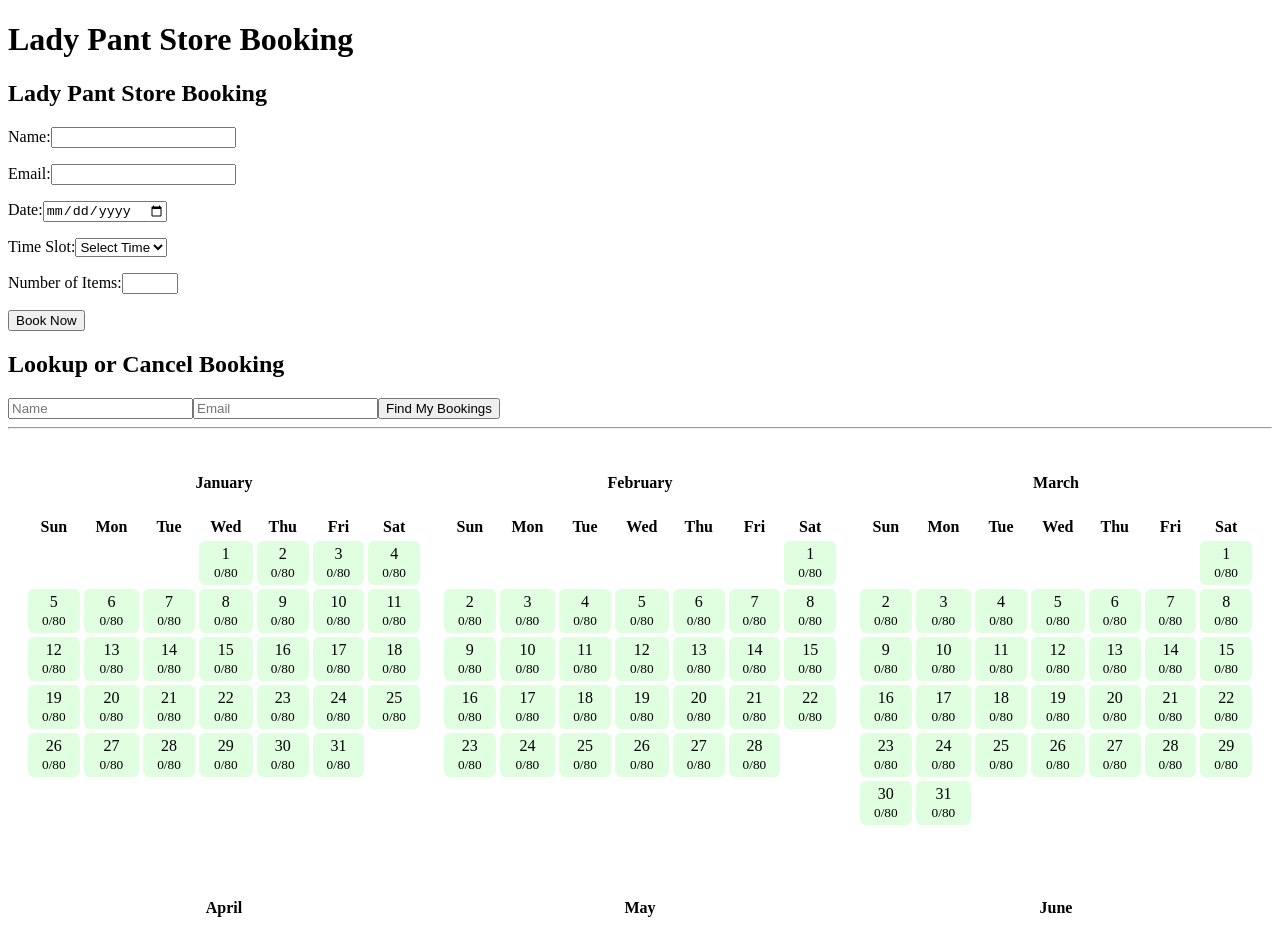
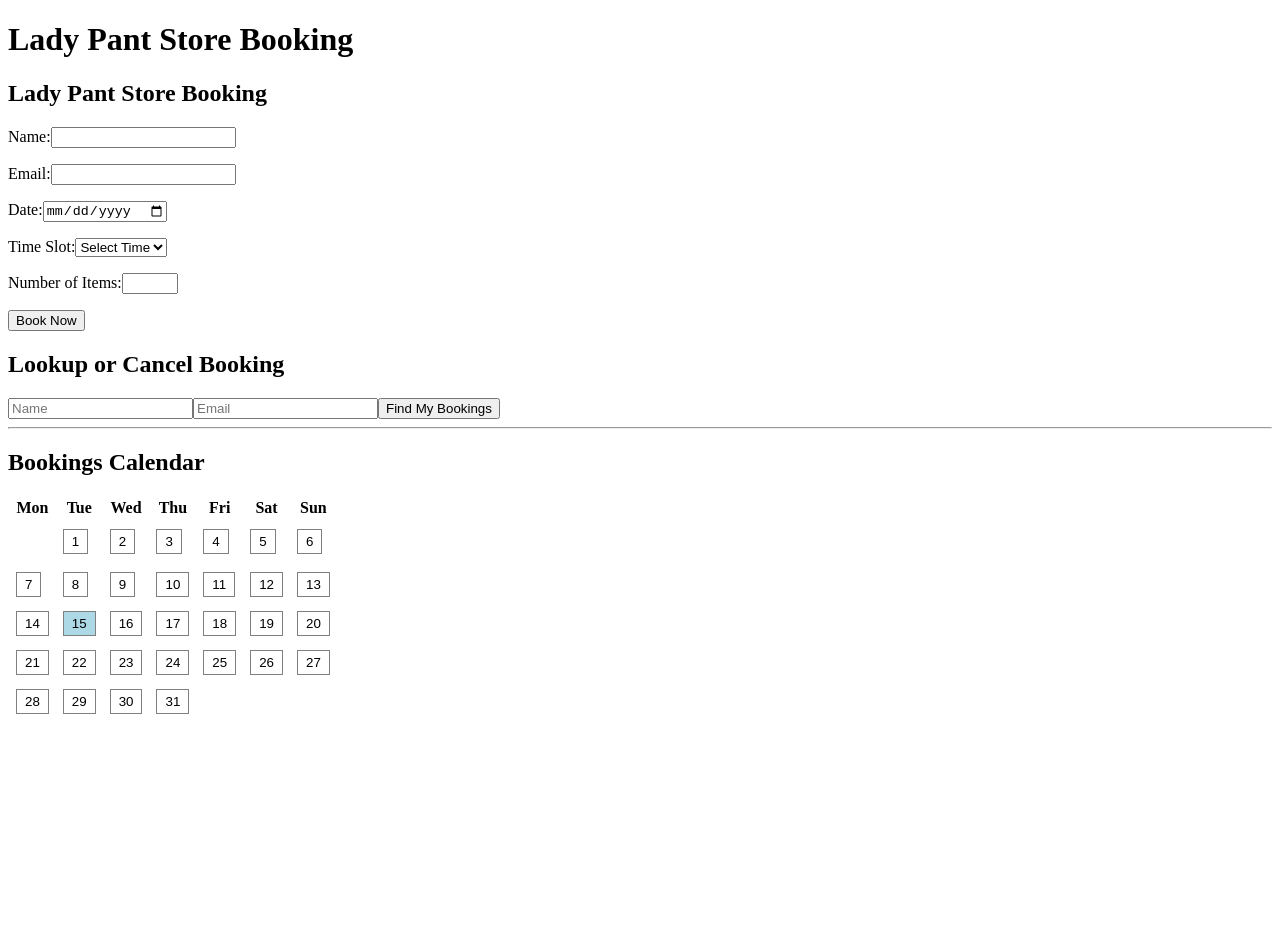
Before and after one commit to Barry-byte-cyber/Lady-Store-Booking-Finally, a React (Vite) app: page / in a window 1280 px wide. Shown: the top 943 px of the page. After the commit the page ends 800 px from the top, so only its background shows below. Built offline with nearby package versions, Linux system fonts and the light colour scheme.

Commit message:
Fix: AdminView dropdown bookings by date

```diff
--- a/src/Components/AdminView.jsx
+++ b/src/Components/AdminView.jsx
@@ -8,9 +8,9 @@ const AdminView = () => {
 
   const bookings = JSON.parse(localStorage.getItem("bookings")) || [];
 
-  const filteredBookings = selectedDate
-    ? bookings.filter((b) => b.date === selectedDate)
-    : [];
+  const filteredBookings = bookings.filter(
+    (b) => selectedDate && b.date === selectedDate
+  );
 
   const handleLogout = () => {
     localStorage.removeItem("isAuthenticated");
@@ -23,37 +23,42 @@ const AdminView = () => {
         <h2 className="text-2xl font-bold">Admin View – Bookings Calendar</h2>
         <button
           onClick={handleLogout}
-          className="bg-red-500 text-white px-4 py-2 rounded hover:bg-red-600"
+          className="bg-red-500 text-white px-4 py-1 rounded hover:bg-red-600"
         >
           Logout
         </button>
       </div>
 
-      <div className="mb-6">
-        <CalendarView onDateClick={(date) => setSelectedDate(date)} />
-      </div>
+      <CalendarView onDateClick={(date) => setSelectedDate(date)} />
 
       {selectedDate && (
         <div className="mt-6">
           <h3 className="text-xl font-semibold mb-2">
-            Bookings for {selectedDate}
+            Bookings for {selectedDate}:
           </h3>
-          {filteredBookings.length > 0 ? (
-            <ul className="space-y-2">
-              {filteredBookings.map((b, index) => (
-                <li
-                  key={index}
-                  className="border p-3 rounded shadow-sm bg-white"
-                >
-                  <p><strong>Name:</strong> {b.name}</p>
-                  <p><strong>Email:</strong> {b.email}</p>
-                  <p><strong>Time:</strong> {b.time}</p>
-                  <p><strong>Items:</strong> {b.items}</p>
-                </li>
-              ))}
-            </ul>
+          {filteredBookings.length === 0 ? (
+            <p>No bookings for this date.</p>
           ) : (
-            <p>No bookings for this date.</p>
+            <table className="w-full table-auto border-collapse mt-2">
+              <thead>
+                <tr>
+                  <th className="border px-2 py-1">Name</th>
+                  <th className="border px-2 py-1">Email</th>
+                  <th className="border px-2 py-1">Time</th>
+                  <th className="border px-2 py-1">Items</th>
+                </tr>
+              </thead>
+              <tbody>
+                {filteredBookings.map((b, index) => (
+                  <tr key={index}>
+                    <td className="border px-2 py-1">{b.name}</td>
+                    <td className="border px-2 py-1">{b.email}</td>
+                    <td className="border px-2 py-1">{b.time}</td>
+                    <td className="border px-2 py-1">{b.items}</td>
+                  </tr>
+                ))}
+              </tbody>
+            </table>
           )}
         </div>
       )}
--- a/src/Components/CalendarView.jsx
+++ b/src/Components/CalendarView.jsx
@@ -1,96 +1,67 @@
-import React, { useEffect, useState } from "react";
+import React from "react";
 
-const CalendarView = () => {
-  const [bookings, setBookings] = useState([]);
+const CalendarView = ({ onDateClick }) => {
+  const today = new Date();
+  const currentYear = today.getFullYear();
+  const currentMonth = today.getMonth(); // 0-indexed
+  const currentDate = today.getDate();
 
-  useEffect(() => {
-    const stored = localStorage.getItem("bookings");
-    if (stored) {
-      setBookings(JSON.parse(stored));
-    }
-  }, []);
+  const daysInMonth = new Date(currentYear, currentMonth + 1, 0).getDate();
 
-  const countItemsByDate = () => {
-    const counts = {};
-    bookings.forEach((booking) => {
-      const date = booking.date;
-      const items = parseInt(booking.items, 10) || 0;
-      counts[date] = (counts[date] || 0) + items;
-    });
-    return counts;
-  };
+  const firstDay = new Date(currentYear, currentMonth, 1).getDay(); // 0=Sun, 1=Mon...
+  const calendar = [];
 
-  const isDayFullyBooked = (dateStr, counts) => {
-    return (counts[dateStr] || 0) >= 80;
-  };
-
-  const generateCalendar = () => {
-    const today = new Date();
-    const year = today.getFullYear();
-    const counts = countItemsByDate();
-    const months = Array.from({ length: 12 }, (_, i) => i); // 0 to 11
-
-    return months.map((month) => {
-      const firstDay = new Date(year, month, 1);
-      const daysInMonth = new Date(year, month + 1, 0).getDate();
-      const startWeekday = firstDay.getDay();
-      const rows = [];
-      let cells = [];
-
-      // Fill empty cells before the first of the month
-      for (let i = 0; i < startWeekday; i++) {
-        cells.push(<td key={`empty-${i}`}></td>);
+  // Start with empty cells if the month doesn't start on Monday
+  const offset = (firstDay + 6) % 7;
+  for (let i = 0; i < offset; i++) {
+    calendar.push(null);
   }
 
-      for (let day = 1; day <= daysInMonth; day++) {
-        const dateStr = `${year}-${String(month + 1).padStart(2, "0")}-${String(day).padStart(2, "0")}`;
-        const isFull = isDayFullyBooked(dateStr, counts);
-        const itemCount = counts[dateStr] || 0;
+  for (let i = 1; i <= daysInMonth; i++) {
+    calendar.push(i);
+  }
 
-        cells.push(
-          <td
-            key={day}
-            style={{
-              backgroundColor: isFull ? "#007BFF" : "#e0ffe0",
-              color: isFull ? "white" : "black",
-              textAlign: "center",
-              padding: "4px",
-              borderRadius: "6px",
-            }}
-          >
-            {day}
-            <br />
-            <small>{itemCount}/80</small>
-          </td>
-        );
-
-        if ((cells.length) % 7 === 0 || day === daysInMonth) {
-          rows.push(<tr key={`row-${day}`}>{cells}</tr>);
-          cells = [];
-        }
+  const weeks = [];
+  for (let i = 0; i < calendar.length; i += 7) {
+    weeks.push(calendar.slice(i, i + 7));
   }
 
   return (
-        <div key={month} style={{ marginBottom: "32px", minWidth: "300px" }}>
-          <h4 style={{ textAlign: "center" }}>{new Date(year, month).toLocaleString("default", { month: "long" })}</h4>
-          <table style={{ width: "100%", borderSpacing: "4px" }}>
+    <div>
+      <h2 className="text-xl font-bold mb-4">Bookings Calendar</h2>
+      <table>
         <thead>
           <tr>
-                {["Sun", "Mon", "Tue", "Wed", "Thu", "Fri", "Sat"].map((d) => (
-                  <th key={d}>{d}</th>
+            <th>Mon</th><th>Tue</th><th>Wed</th><th>Thu</th><th>Fri</th><th>Sat</th><th>Sun</th>
+          </tr>
+        </thead>
+        <tbody>
+          {weeks.map((week, wi) => (
+            <tr key={wi}>
+              {week.map((date, di) => (
+                <td key={di} style={{ padding: "6px" }}>
+                  {date ? (
+                    <button
+                      onClick={() => onDateClick && onDateClick(date)}
+                      style={{
+                        border: "1px solid gray",
+                        padding: "4px 8px",
+                        cursor: "pointer",
+                        backgroundColor:
+                          date === currentDate ? "#add8e6" : "white",
+                      }}
+                    >
+                      {date}
+                    </button>
+                  ) : (
+                    <div style={{ width: "32px", height: "32px" }} />
+                  )}
+                </td>
               ))}
             </tr>
-            </thead>
-            <tbody>{rows}</tbody>
+          ))}
+        </tbody>
       </table>
-        </div>
-      );
-    });
-  };
-
-  return (
-    <div style={{ padding: "1rem", display: "grid", gridTemplateColumns: "repeat(auto-fit, minmax(300px, 1fr))", gap: "16px" }}>
-      {generateCalendar()}
     </div>
   );
 };
```
Lines whose indentation alone changed are shown as unchanged.
